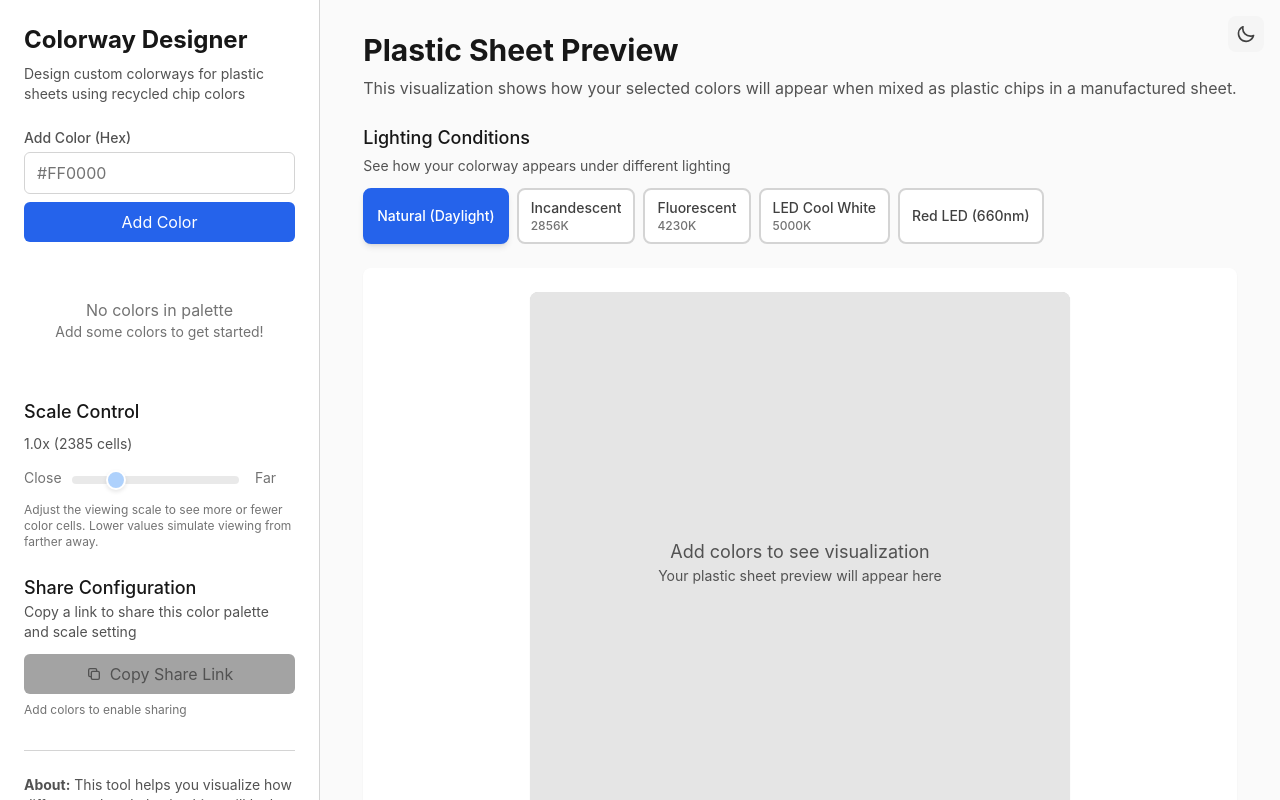
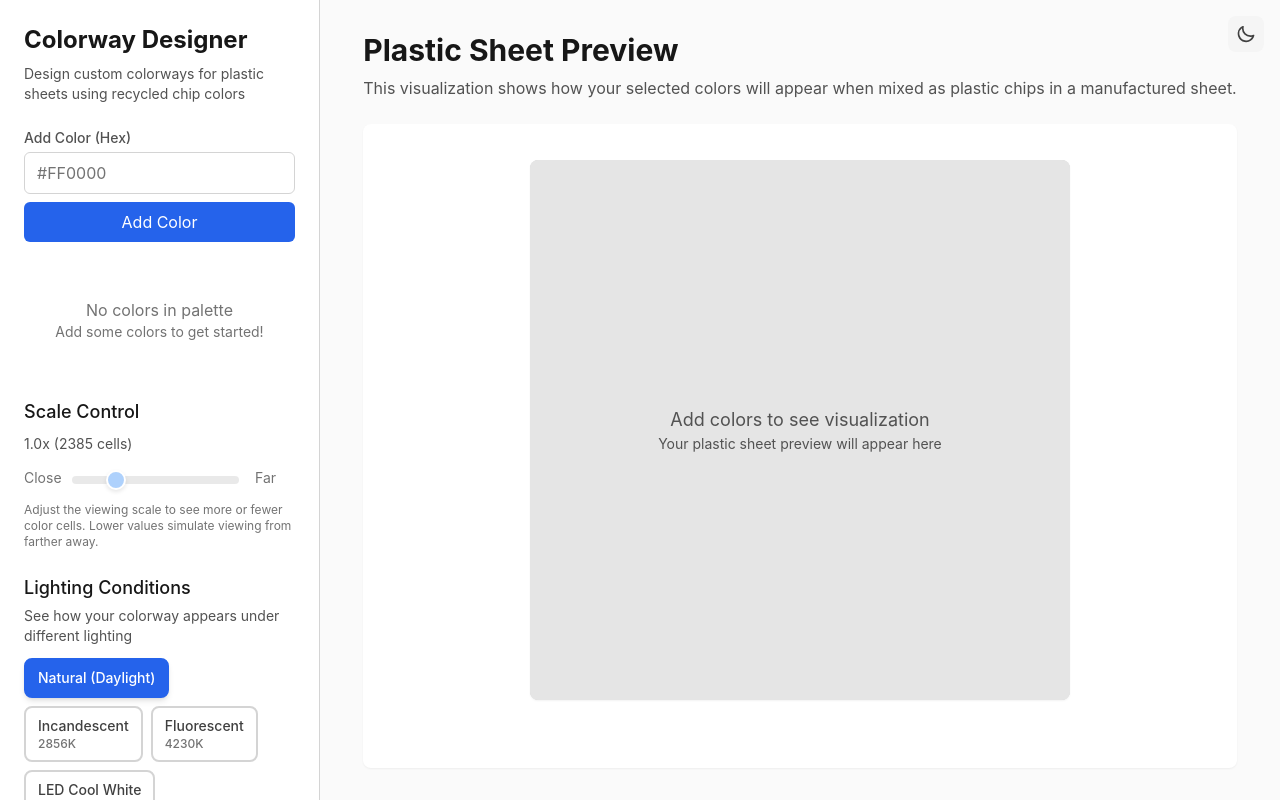
Before and after one commit to ammortal-inc/colorway-designer, a React (Vite) app: page / in a window 1280 px wide. Built offline with nearby package versions, Linux system fonts and the light colour scheme.

Commit message:
feat: Move lighting to sidebar

```diff
--- a/src/App.tsx
+++ b/src/App.tsx
@@ -5,7 +5,6 @@ import { LIGHT_SOURCES } from './utils/lightingUtils';
 import { useURLState } from './hooks/useURLState';
 import Sidebar from './components/Sidebar';
 import VoronoiVisualization from './components/VoronoiVisualization';
-import LightingSelector from './components/LightingSelector';
 import ThemeToggle from './components/ThemeToggle';
 
 const MAX_COLORS = 10;
@@ -151,7 +150,8 @@ function App() {
         maxColors={MAX_COLORS}
         scale={scale}
         onScaleChange={handleScaleChange}
-        lightingId={selectedLightId}
+        selectedLightId={selectedLightId}
+        onLightChange={setSelectedLightId}
         isGenerating={isGenerating}
       />
 
@@ -165,11 +165,6 @@ function App() {
               This visualization shows how your selected colors will appear when mixed as plastic chips in a manufactured sheet.
             </p>
           </div>
-
-          <LightingSelector
-            selectedLightId={selectedLightId}
-            onLightChange={setSelectedLightId}
-          />
 
           <div className="bg-white dark:bg-neutral-800 rounded-lg shadow-sm p-4 lg:p-6 flex-1">
             <VoronoiVisualization
--- a/src/components/Sidebar.tsx
+++ b/src/components/Sidebar.tsx
@@ -3,6 +3,7 @@ import { Color } from '../types';
 import ColorPicker from './ColorPicker';
 import ColorPalette from './ColorPalette';
 import ScaleControl from './ScaleControl';
+import LightingSelector from './LightingSelector';
 import ShareButton from './ShareButton';
 
 interface SidebarProps {
@@ -20,7 +21,8 @@ interface SidebarProps {
   maxColors: number;
   scale: number;
   onScaleChange: (scale: number) => void;
-  lightingId: string;
+  selectedLightId: string;
+  onLightChange: (lightId: string) => void;
   isGenerating: boolean;
 }
 
@@ -39,7 +41,8 @@ const Sidebar: React.FC<SidebarProps> = ({
   maxColors,
   scale,
   onScaleChange,
-  lightingId,
+  selectedLightId,
+  onLightChange,
   isGenerating,
 }) => {
   const isMaxColorsReached = colors.length >= maxColors;
@@ -101,10 +104,17 @@ const Sidebar: React.FC<SidebarProps> = ({
       </div>
 
       <div className="mt-6">
+        <LightingSelector
+          selectedLightId={selectedLightId}
+          onLightChange={onLightChange}
+        />
+      </div>
+
+      <div className="mt-6">
         <ShareButton
           colors={colors}
           scale={scale}
-          lightingId={lightingId}
+          lightingId={selectedLightId}
           disabled={isGenerating}
         />
       </div>
```
Also changed, not shown: 1 other file (tests, documents, lock files or other folders).
